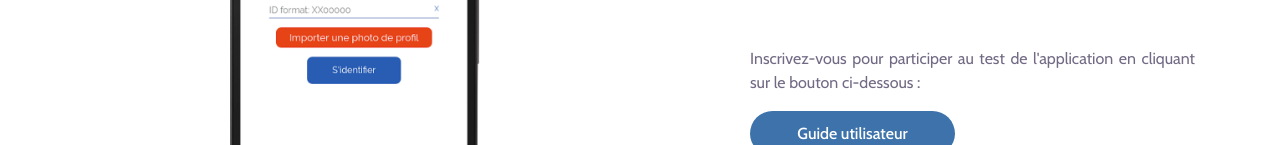
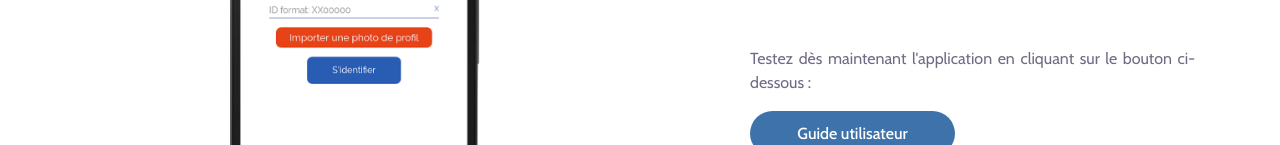
Before and after one commit to BREDFactory/flexoffice.github.io, a plain HTML site: page index.html in a window 1280 px wide. Shown: the part 1615-1760 px from the top of the page. Drawn offline with nearby package versions, Linux system fonts and the light colour scheme.

Commit message:
change texte for Inscrivez vous

```diff
--- a/index.html
+++ b/index.html
@@ -141,7 +141,7 @@
                             <h2>Passez au flex !</h2>
                             <p style="text-align: justify">Flex-Office vous permet de rapidement trouver une place disponible dans votre bâtiment. Recherchez une place libre par étage et par zone, et scannez simplement son QR code pour la réserver. Ajoutez d'autres utilisateurs à vos favoris pour les retrouver facilement, et voyez où se situent vos collègues.</p>
                             <div class="app-download-area">
-                                <p style="text-align: justify">Inscrivez-vous pour participer au test de l'application en cliquant sur le bouton ci-dessous :</p>
+                                <p style="text-align: justify">Testez dès maintenant l'application en cliquant sur le bouton ci-dessous :</p>
                                 <div class="buttons-container">
                                     <div class="try-button wow fadeInDown">
                                         <a href="guide-utilisateur.pdf" target="blank">Guide utilisateur</a>
```
